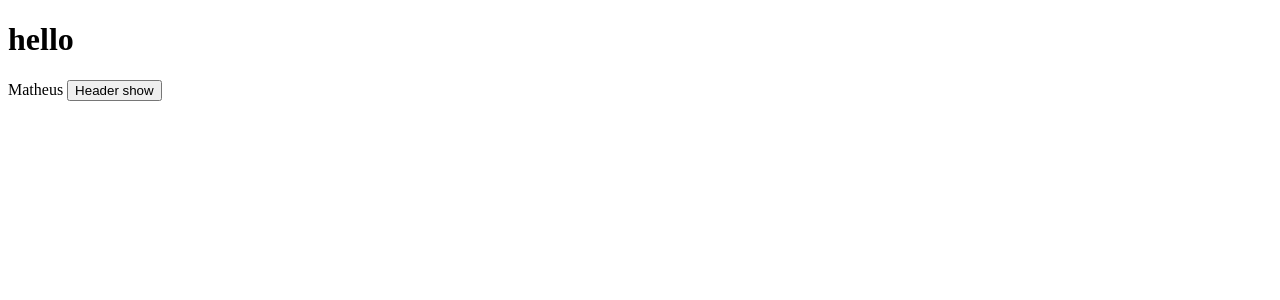
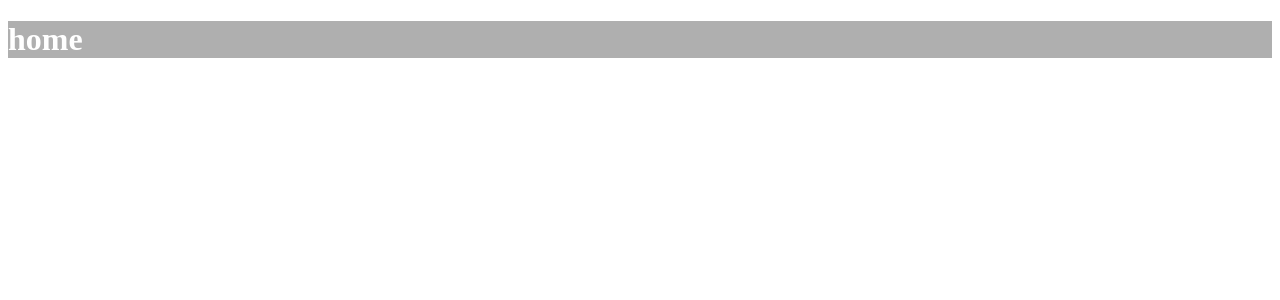
Before and after one commit to matheusgabardo/vuejs-learning, a Vue app: page / in a window 1280 px wide. Shown: the top 300 px of the page. Built offline with nearby package versions, Linux system fonts and the light colour scheme.

Commit message:
until video lesson 13 - slots

```diff
--- a/src/App.vue
+++ b/src/App.vue
@@ -1,9 +1,11 @@
 <template>
   <div>
-    <TheHeader v-if="showHeader"/>
-    <h1>hello</h1>
-    {{ name }}
-    <button @click="showHeader = !showHeader" >Header show</button>
+    <TheHeader>
+      <template v-slot:title>
+        home
+      </template>
+      <template v-slot:description></template>
+    </TheHeader>
   </div>
 </template>
 
@@ -12,8 +14,7 @@
 
   export default {
     name: 'App',
-    components:
-    {
+    components:{
       TheHeader,
     },
     data() {
@@ -22,48 +23,14 @@
         showHeader: false,
       }
     },
-    // Criação
-      // Preparar o componente
-      // Ajax, inicializar algumas variáveis
-      // não tem acesso ao DOM (template)
-
-    // Montagem
-      // Inicializar uma lib externa
-      // Precisa de acesso ao template (dom)
-      // Tem acesso ao template (dom)
-
-    // Atualização
-      // debug
-      // update
-
-    // Desmontagem
-      // remove tudo o que for necessário para liberar memoria
-
-    // Hooks
-    // beforeUpdate(){
-    //   console.log('beforeUpdate');
-    // },
-    // updated(){
-    //   console.log('updated');
-    // },
-    // beforeCreate(){
-    //     console.log('beforeCreate');
-    // },
-    // created(){
-    //   console.log('created');
-    // },
-    // beforeMount(){
-    //   console.log('beforeMount');
-    // },
-    // mounted(){
-    //   console.log('mounted');
-    // },
-    // beforeUnmount(){
-    //   console.log('beforeUnmount');
-    // },
-    // unmounted(){
-    //   console.log('unmounted');
-    // },
+    beforeUpdate(){},
+    updated(){},
+    beforeCreate(){},
+    created(){},
+    beforeMount(){},
+    mounted(){},
+    beforeUnmount(){},
+    unmounted(){},
     methods: {
     },
     computed: {
--- a/src/components/TheHeader.vue
+++ b/src/components/TheHeader.vue
@@ -1,28 +1,20 @@
 <template>
     <header class="header">
-        <div>
-            Header
-        </div>
+        <h1 v-if="$slots.title">
+            <slot name="title"/>
+        </h1>
     </header>
+    <div class="description">
+        <p v-if="$slots.description">
+            <slot name="description"/>
+        </p>
+    </div>
 </template>
 
 <script>
     export default {
         name: 'TheHeader',
-        mounted(){
-            window.addEventListener('resize', this.resize)
-        },
-        beforeUnmount(){
-            console.log('beforeUnmount');
-            window.removeEventListener('resize', this.resize)
-        },
-        // unmounted(){
-        //     console.log('unmounted');
-        // },
         methods: {
-            resize($evt){
-                console.log('alterou a janela', $evt)
-            }
         }
     }
 </script>
```
